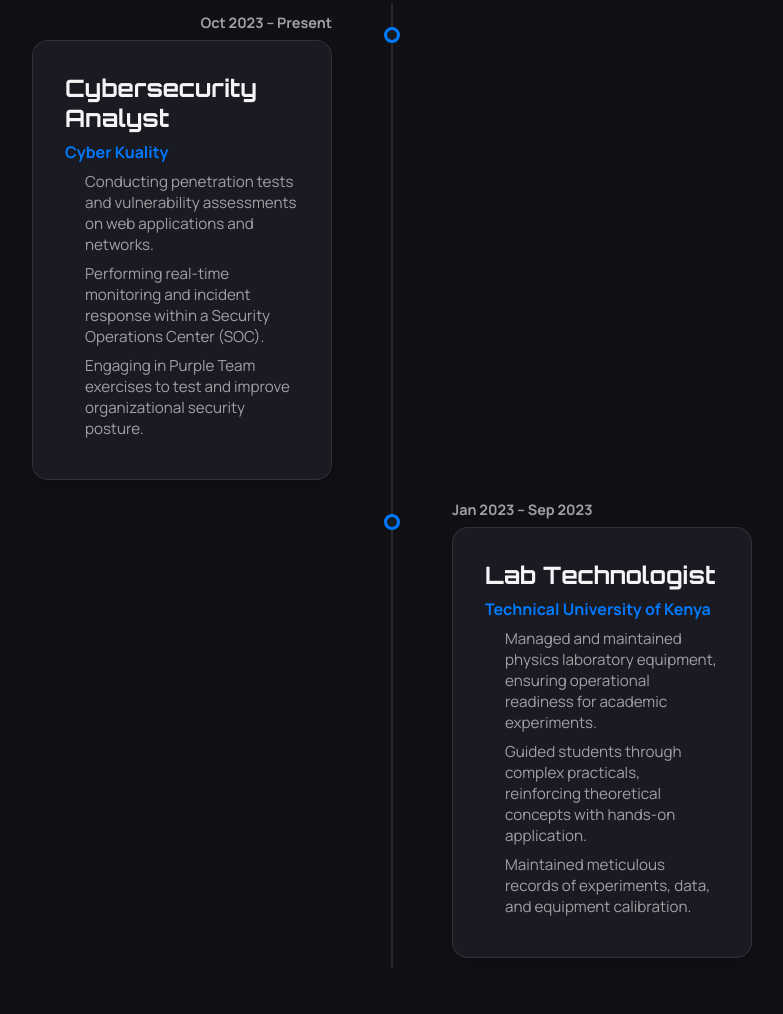
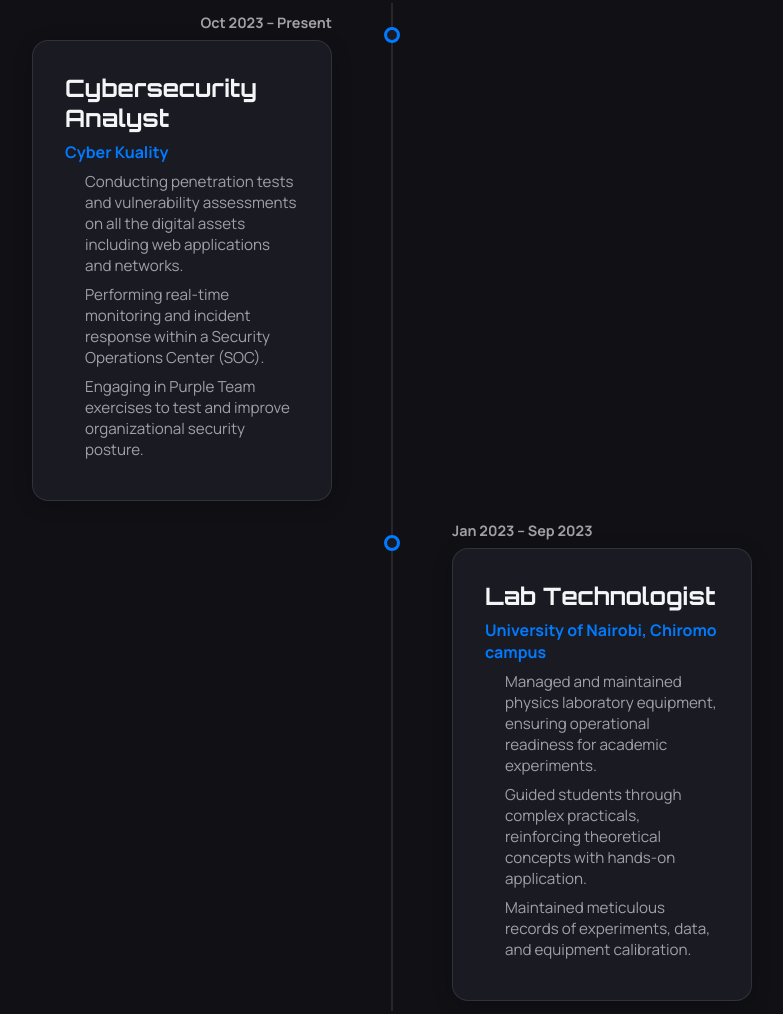
Before and after one commit to safaryharold/Deadpool1997.github.io, a plain HTML site: page index.html in a window 1280 px wide. Shown: the part 1732-2746 px from the top of the page, without its empty margins (248-1031 px from the left). Drawn offline with Linux system fonts and the light colour scheme.

Commit message:
Update index 2.5

```diff
--- a/index.html
+++ b/index.html
@@ -74,7 +74,7 @@
                         <h3>Cybersecurity Analyst</h3>
                         <p class="timeline-company">Cyber Kuality</p>
                         <ul>
-                            <li>Conducting penetration tests and vulnerability assessments on web applications and networks.</li>
+                            <li>Conducting penetration tests and vulnerability assessments on all the digital assets including web applications and networks.</li>
                             <li>Performing real-time monitoring and incident response within a Security Operations Center (SOC).</li>
                             <li>Engaging in Purple Team exercises to test and improve organizational security posture.</li>
                         </ul>
@@ -85,7 +85,7 @@
                     <div class="timeline-date">Jan 2023 – Sep 2023</div>
                     <div class="timeline-content card">
                         <h3>Lab Technologist</h3>
-                        <p class="timeline-company">Technical University of Kenya</p>
+                        <p class="timeline-company">University of Nairobi, Chiromo campus</p>
                         <ul>
                             <li>Managed and maintained physics laboratory equipment, ensuring operational readiness for academic experiments.</li>
                             <li>Guided students through complex practicals, reinforcing theoretical concepts with hands-on application.</li>
@@ -112,7 +112,7 @@
                 <div class="card">
                     <div class="card-icon"><i class="fa-solid fa-satellite-dish"></i></div>
                     <h3>Space & Earth Science</h3>
-                    <p>Space Weather Analysis, Satellite Data Processing (CHAMP, Swarm), Earth Observation Applications, Asteroid Search Campaigns.</p>
+                    <p>Space Weather Data Analysis, Satellite Data Processing (CHAMP, Swarm), Earth Observation Applications development, Asteroid Search Campaigns.</p>
                 </div>
             </div>
         </section>
```
